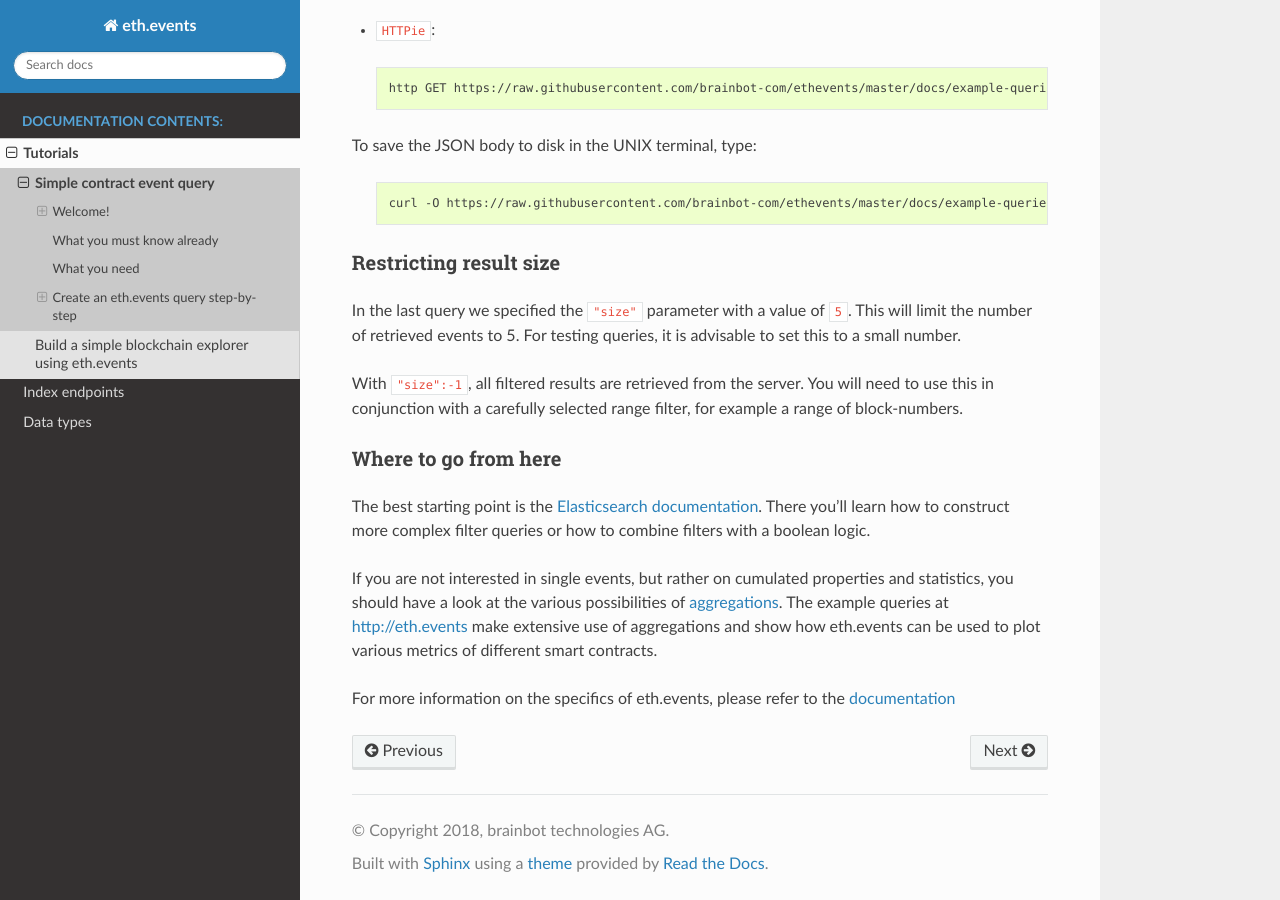
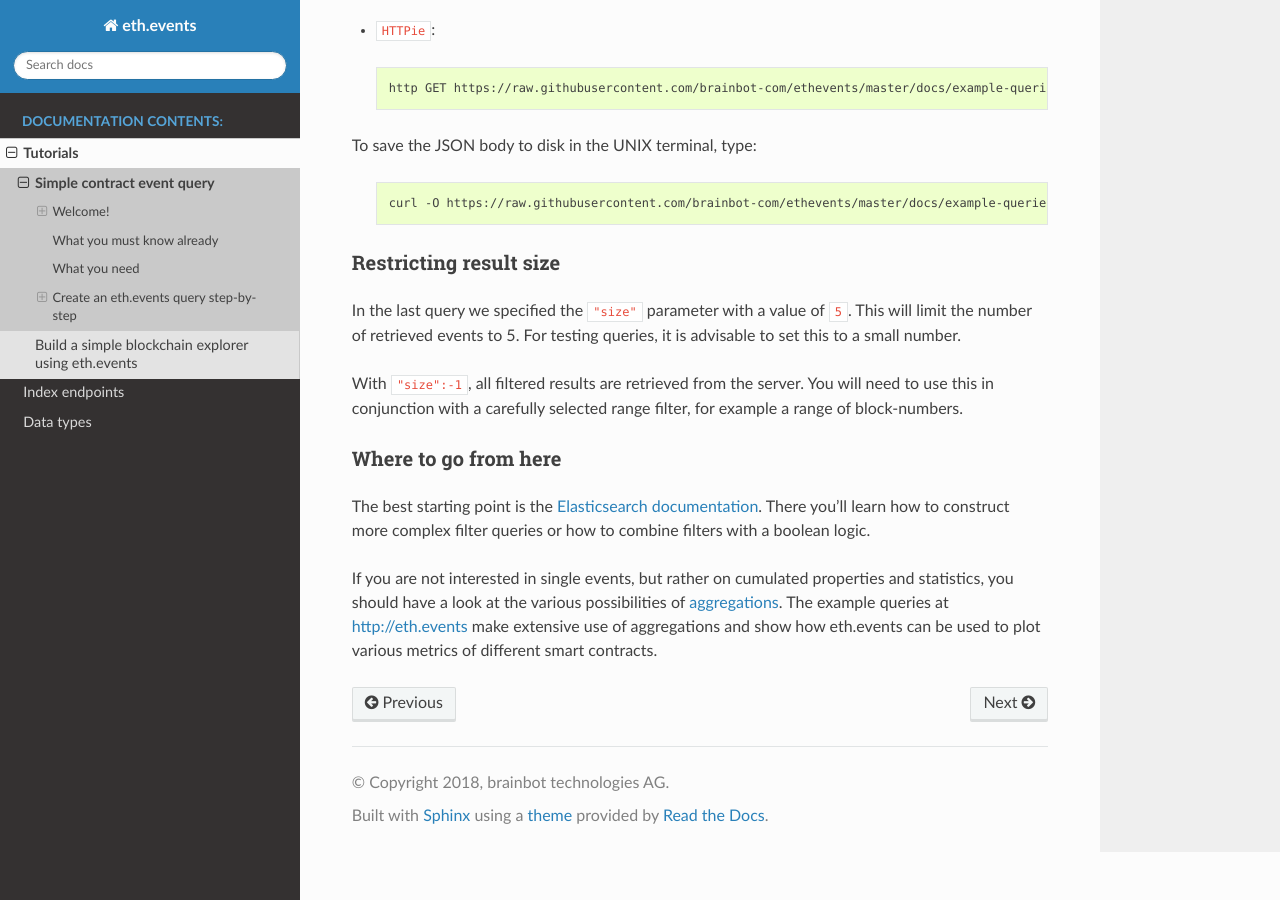
Before and after one commit to brainbot-com/ethevents, a Sphinx documentation site: the page built from docs/tutorials/query.rst, in a window 1280 px wide and 900 px high, scrolled down 6127 px. Built offline with Sphinx 7.4.7 and the Read the Docs theme 2.0.0, drawn with Linux system fonts in a browser that asks for light colours.

Commit message:
don't link back to the github repo
That's confusing.

```diff
--- a/docs/tutorials/query.rst
+++ b/docs/tutorials/query.rst
@@ -372,6 +372,3 @@ possibilities of
 The example queries at `http://eth.events <https://eth.events>`__ make
 extensive use of aggregations and show how eth.events can be used to
 plot various metrics of different smart contracts.
-
-For more information on the specifics of eth.events, please refer to the
-`documentation <https://github.com/brainbot-com/ethevents/tree/master/docs>`__
```
